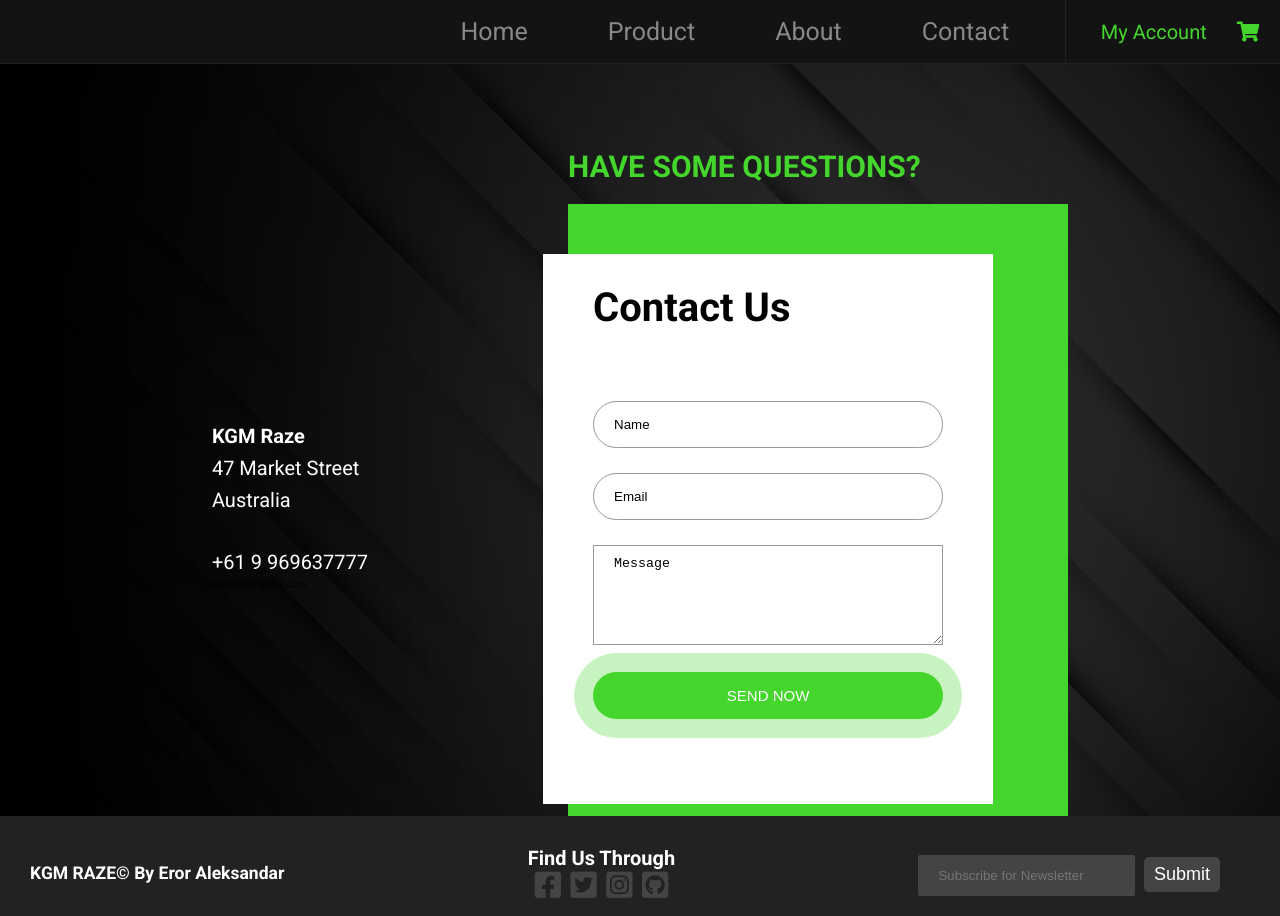
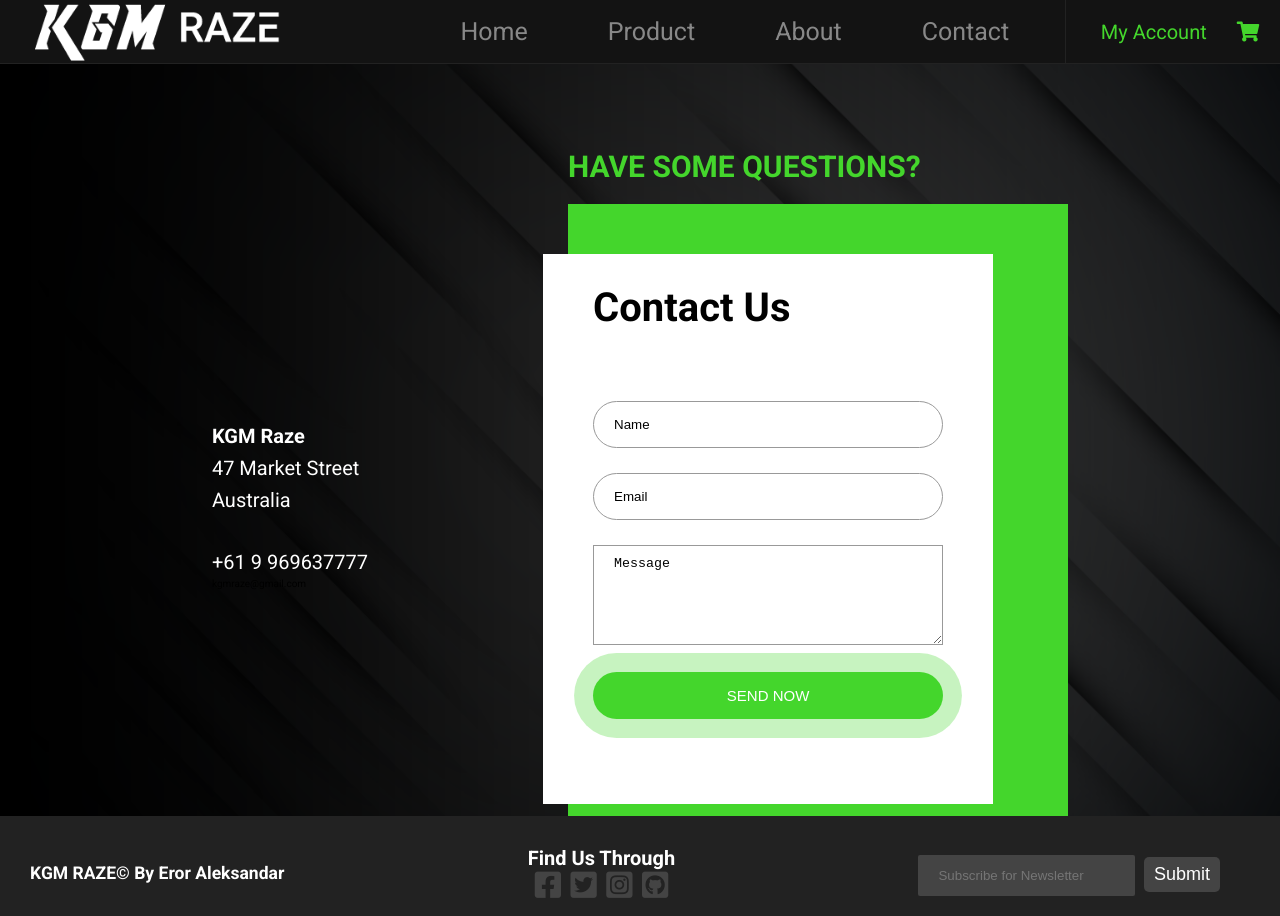
Before and after one commit to TrellixVulnTeam/KGM-Raze_UJUP, a website: page dist/contact.html in a window 1280 px wide. Drawn offline with nearby package versions, Linux system fonts and the light colour scheme; files that its build step writes are made by us from their sources; the site is published under a folder, as on GitHub Pages, so addresses that start at the root find nothing.

Commit message:
fixed logo on contact page

```diff
--- a/dist/contact.html
+++ b/dist/contact.html
@@ -19,7 +19,7 @@
 
     <nav class="navbar">
       <div class="navbar__logo">
-        <img src="/dist/img/logo.png" alt="" class="logo">
+        <img src="./img/logo.png" alt="" class="logo">
       </div>
       <div class="navbar__container">
         <ul class="navbar__links">
```
